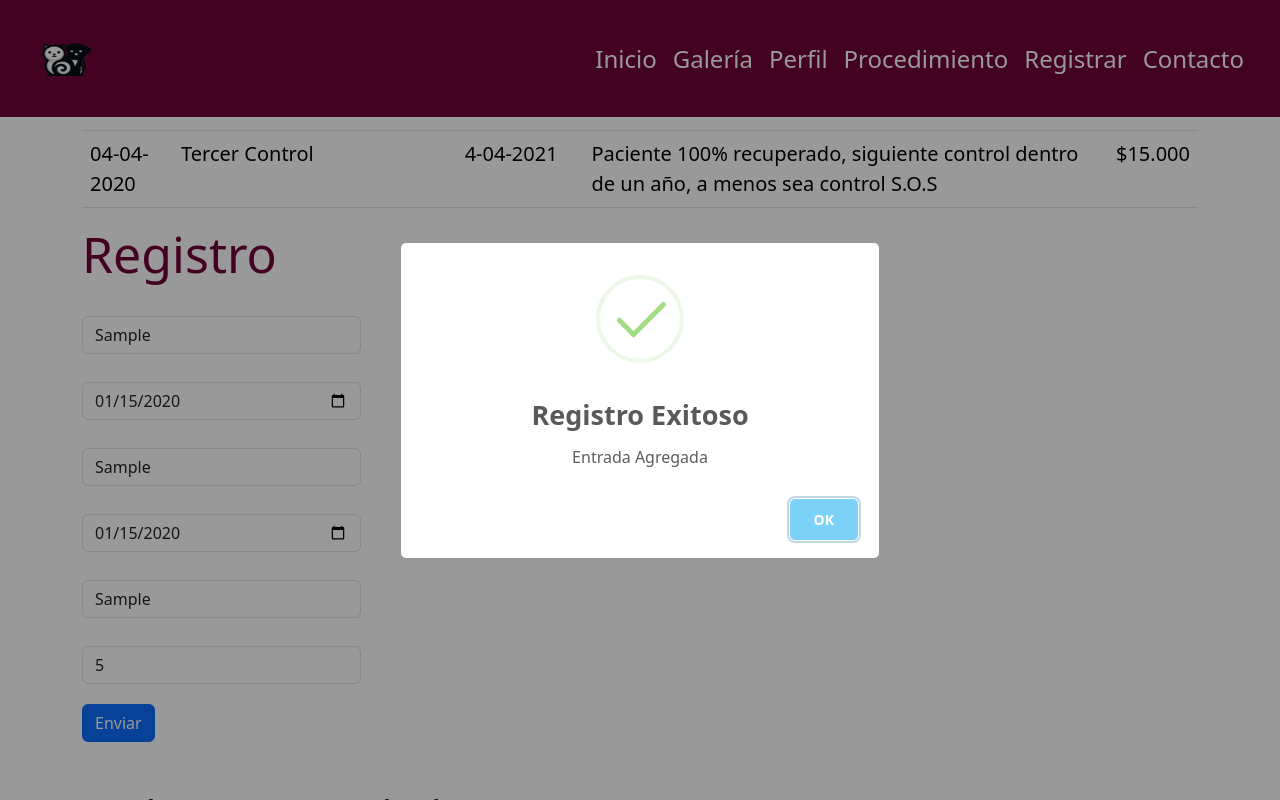
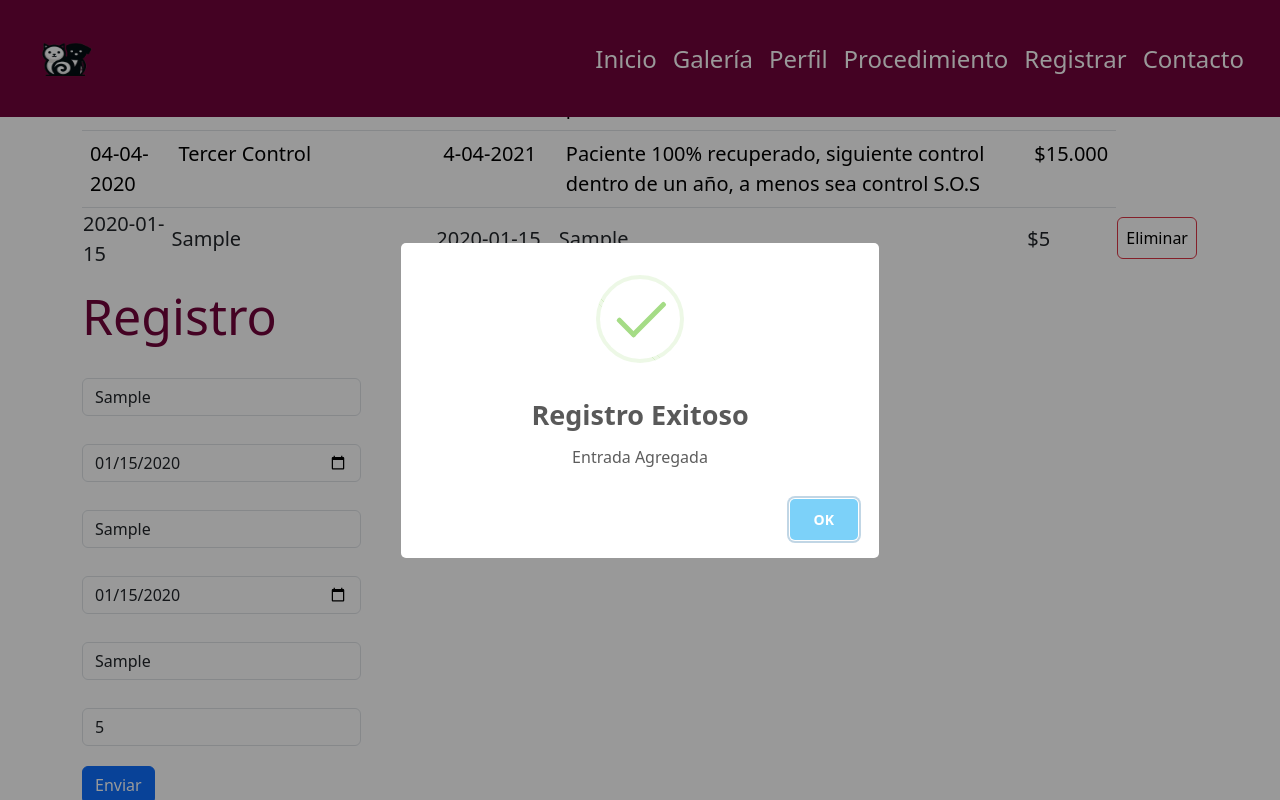
Before and after one commit to Valentinaariz/taller-tecnologias-web, a plain HTML site: page index.html in a window 1280 px wide. Both pictures are taken after typing "Sample", "2020-01-15", "Sample", "2020-01-15", "Sample", "5" into the empty fields and a click on the button "Enviar". Shown: the part 3496-4296 px from the top of the page. Drawn offline with nearby package versions, Linux system fonts and the light colour scheme; no server answers.

Commit message:
entrega final

```diff
--- a/index.html
+++ b/index.html
@@ -232,13 +232,14 @@
         </div>
         <h2 class="subtitulos">Toshi</h2>
         <br />
-        <table class="table table-hover fs-5">
+        <table class="table table-hover fs-5" id="tablaToshi">
             <tr>
                 <th>Fecha</th>
                 <th>Procedimiento</th>
                 <th>Proximo control</th>
                 <th>Observaciones</th>
                 <th>Valor</th>
+                <th>Acciones</th>
             </tr>
             <tr>
                 <td>1-10-2019</td>
@@ -246,6 +247,7 @@
                 <td>8-10-2019</td>
                 <td>Gato bebé rescatado, bajo peso y con mucosidad</td>
                 <td>$10.000</td>
+                <td><button class="btn btn-danger" onclick="eliminarFila(this)">Eliminar</button></td>
             </tr>
             <tr>
                 <td>8-10-2019</td>
@@ -267,7 +269,7 @@
         </table>
         <h2 class="subtitulos">Cursi</h2>
         <br />
-        <table class="table table-hover fs-5">
+        <table class="table table-hover fs-5" id="tablaCursi">
             <tr>
                 <th>Fecha</th>
                 <th>Procedimiento</th>
--- a/js/indexScript.js
+++ b/js/indexScript.js
@@ -14,7 +14,8 @@ function alertaRegistro() {
   let errores = "";
   if (nombreRegistro.length <= 1) {
     errores =
-      errores + "NOMBRE ES CAMPO REQUERIDO O DEBE SER MAYOR A 1 CARACTER\n";
+      errores +
+      "NOMBRE ES CAMPO REQUERIDO O DEBE SER MAYOR A 1 CARACTER\nNombre debe ser Toshi o Cursi";
   }
   if (fechaRegistro.length == 0) {
     errores = errores + "FECHA ES CAMPO REQUERIDO\n";
@@ -34,38 +35,23 @@ function alertaRegistro() {
   if (errores != 0) {
     swal("Registro Fallido", errores, "error");
   } else {
+    let tabla;
+    if (nombreRegistro == "Toshi") {
+      tabla = document.getElementById("tablaToshi");
+    } else {
+      tabla = document.getElementById("tablaCursi");
+    }
     swal("Registro Exitoso", "Entrada Agregada", "success");
+    agregarRegistro(
+      fechaRegistro,
+      procedimientoRegistro,
+      proxControlRegistro,
+      observacionesRegistro,
+      precioRegistro,
+      tabla
+    );
   }
 
-  console.log(
-    "Nombre " +
-      nombreRegistro +
-      " Fecha " +
-      fechaRegistro +
-      " Procedimiento " +
-      procedimientoRegistro +
-      " Próximo Control " +
-      proxControlRegistro +
-      " Observaciones " +
-      observacionesRegistro +
-      " Precio " +
-      precioRegistro
-  );
-
-  console.log(
-    "Largo Nombre " +
-      nombreRegistro.length +
-      ", Largo Fecha " +
-      fechaRegistro.length +
-      ", Largo  Procedimiento " +
-      procedimientoRegistro.length +
-      ", Largo  Proximo Control " +
-      proxControlRegistro.length +
-      ", Largo  Observaciones " +
-      observacionesRegistro.length +
-      ", Largo  Precio " +
-      precioRegistro.length
-  );
   return false;
 }
 
@@ -91,10 +77,9 @@ $(document).ready(function () {
           "</td><td>" +
           mascotas[i].estado +
           "</td></tr>";
-        console.log(fila);
         $("#bodyTablaAdopcion").append(fila);
       }
-      let mitabla = new DataTable("#adopcion", {
+      new DataTable("#adopcion", {
         layout: {
           topStart: {
             buttons: ["csv", "excel", "pdf"],
@@ -104,3 +89,29 @@ $(document).ready(function () {
     },
   });
 });
+
+function eliminarFila(e) {
+  $(e).parent().parent().remove();
+}
+
+function agregarRegistro(
+  fecha,
+  procedimiento,
+  proxControl,
+  observaciones,
+  precio,
+  tabla
+) {
+  let filaAAgregar = `
+  <tr>
+    <td>${fecha}</td>
+    <td>${procedimiento}</td>
+    <td>${proxControl}</td>
+    <td>${observaciones}</td>
+    <td>$${precio}</td>
+    <td><button class="btn btn-danger" onclick="eliminarFila(this)">Eliminar</button></td>
+  </tr>
+  `;
+
+  $(tabla).append(filaAAgregar);
+}
```
